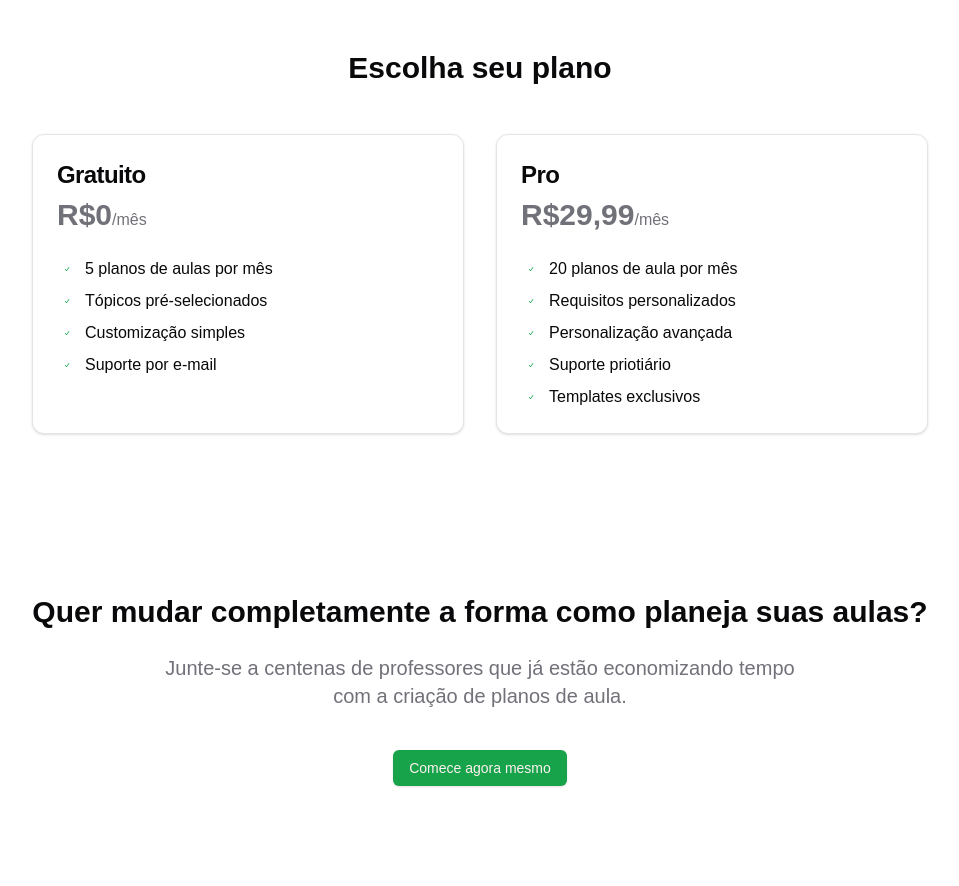
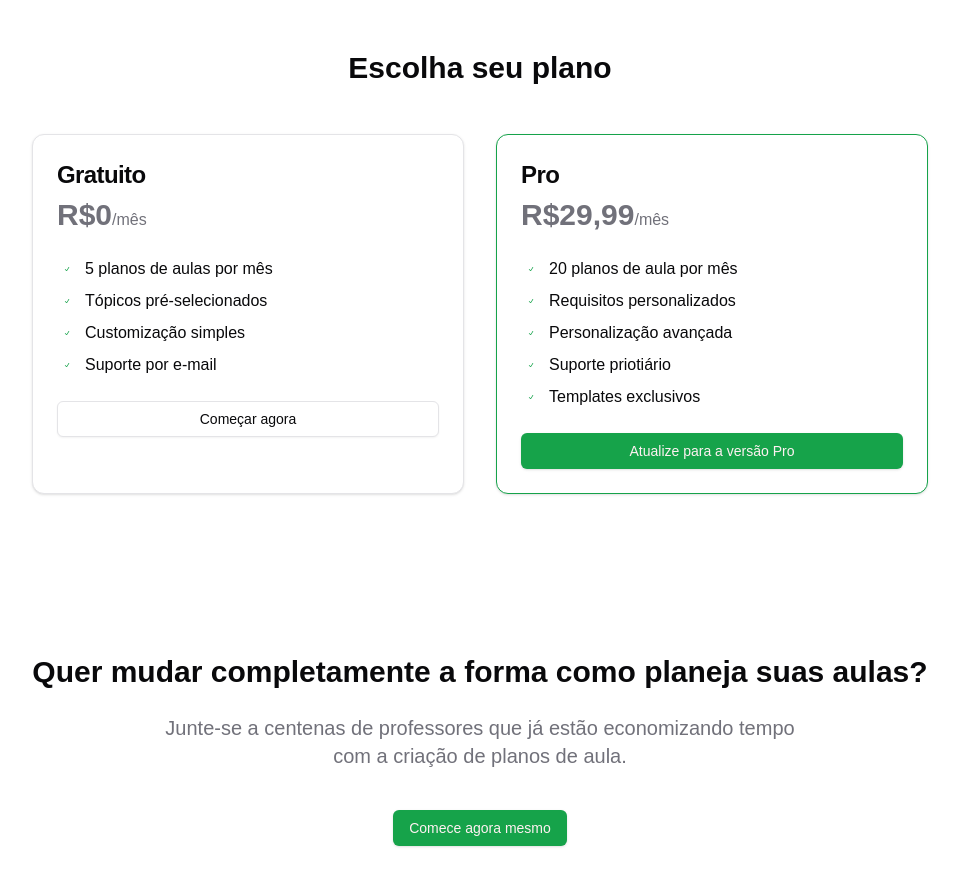
Before and after one commit to VictorRibeiroH/EstudaFacil, a Next.js app: page / in a window 1280 px wide. Shown: the part 960-1846 px from the top of the page, without its empty margins (160-1119 px from the left). Built offline with nearby package versions, Linux system fonts and the light colour scheme.

Commit message:
CardFooter

```diff
--- a/components/common/PricingCard.tsx
+++ b/components/common/PricingCard.tsx
@@ -9,6 +9,7 @@ import {
   CardTitle,
 } from "@/components/ui/card";
 import { CheckIcon } from "@radix-ui/react-icons";
+import { Button } from "../ui/button";
 
 const PricingCard = ({
   tier,
@@ -22,7 +23,7 @@ const PricingCard = ({
   index: number;
 }) => {
   return (
-    <Card>
+    <Card key={index} className={index === 1 ? "border-primary" : ""}>
       <CardHeader>
         <CardTitle className="text-2xl">{tier.name}</CardTitle>
         <CardDescription className="text-3xl font-bold">
@@ -41,6 +42,15 @@ const PricingCard = ({
           ))}
         </ul>
       </CardContent>
+
+      <CardFooter>
+        <Button className="w-full"
+        variant={index === 1 ? "default" : "outline"}>
+            {
+                index === 0 ? "Começar agora" : "Atualize para a versão Pro"
+            }
+        </Button>
+      </CardFooter>
     </Card>
   );
 };
```
